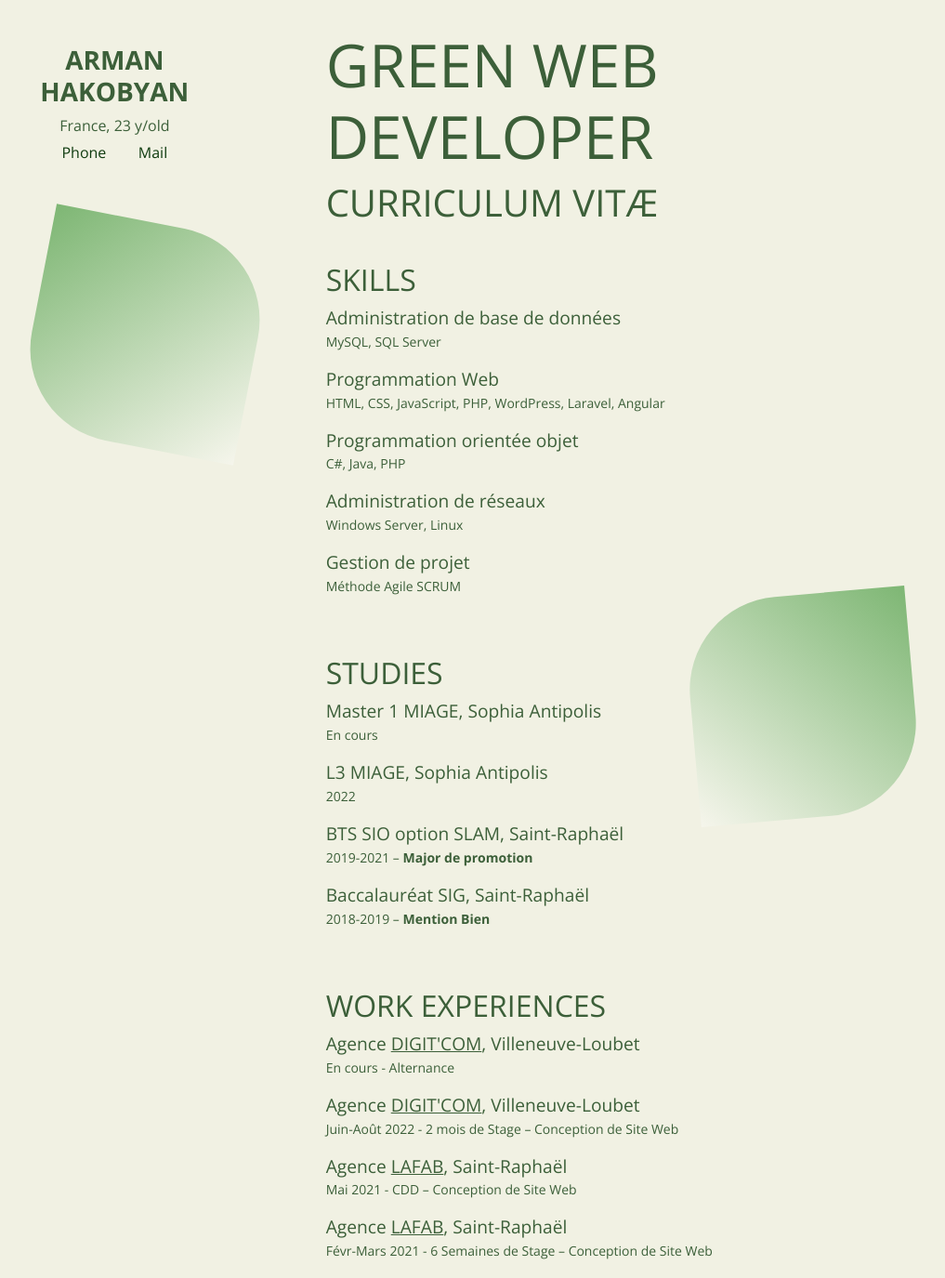
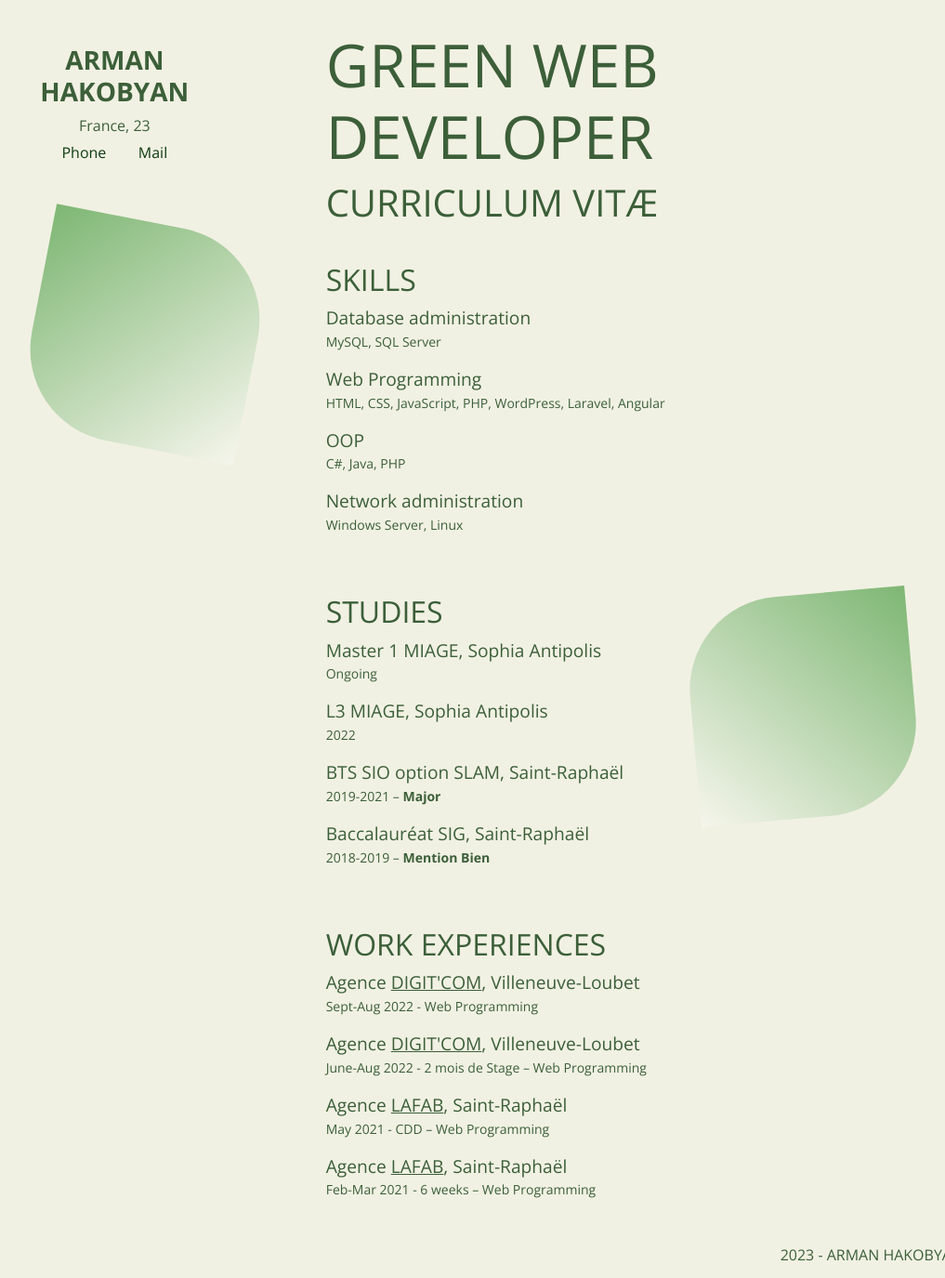
Before and after one commit to Arman-HKB/perso, a plain HTML site: page index.html in a window 1280 px wide. Shown: the top 1375 px of the page at 93% size, without its empty margins (130-1147 px from the left). Drawn offline with nearby package versions, Linux system fonts and the light colour scheme.

Commit message:
Commit 2

```diff
--- a/index.html
+++ b/index.html
@@ -1,10 +1,9 @@
 <!DOCTYPE html>
-<html lang="fr">
+<html lang="en">
   <head>
     <meta charset="UTF-8" />
     <meta name="viewport" content="width=device-width, initial-scale=1.0" />
-    <title>Arman Hakobyan</title>
-    <link rel="icon" type="image/png" href="images/icon.png" />
+    <title>Arman Hakobyan - WEB DEVELOPER</title>
     <link rel="preconnect" href="https://fonts.googleapis.com">
     <link href="https://fonts.googleapis.com/css2?family=Open+Sans:ital,wght@0,300;0,400;0,700;1,300;1,400;1,700&display=swap" rel="stylesheet">
     <link rel="stylesheet" href="css/bootstrap.min.css">
@@ -16,7 +15,7 @@
         <div class="left-side col d-flex flex-column align-items-center text-center">
           <div class="user-info">
             <h3>ARMAN HAKOBYAN</h3>
-            <p class="mb-0">France, 23 y/old</p>
+            <p class="mb-0">France, 23</p>
             <div class="coordonates">
               <a href="tel:0624187135">Phone</a>
               <a href="mailto:arman.hakobyan@etu.univ-cotedazur.fr">Mail</a>
@@ -28,38 +27,36 @@
           <h1 class="display-6 title">CURRICULUM VITÆ</h1>
           <div class="right-component">
               <h2>SKILLS</h2>
-              <p>Administration de base de données</p>
+              <p>Database administration</p>
               <p class="small mb-3">MySQL, SQL Server</p>
-              <p>Programmation Web</p>
+              <p>Web Programming</p>
               <p class="small mb-3">HTML, CSS, JavaScript, PHP, WordPress, Laravel, Angular</p>
-              <p>Programmation orientée objet</p>
+              <p>OOP</p>
               <p class="small mb-3">C#, Java, PHP</p>
-              <p>Administration de réseaux</p>
-              <p class="small mb-3">Windows Server, Linux</p>
-              <p>Gestion de projet</p>
-              <p class="small">Méthode Agile SCRUM</p>
+              <p>Network administration</p>
+              <p class="small">Windows Server, Linux</p>
           </div>
           <div class="right-component">
               <h2>STUDIES</h2>
               <p>Master 1 MIAGE, Sophia Antipolis</p>
-              <p class="small mb-3">En cours</p>
+              <p class="small mb-3">Ongoing</p>
               <p>L3 MIAGE, Sophia Antipolis</p>
               <p class="small mb-3">2022</p>
               <p>BTS SIO option SLAM, Saint-Raphaël</p>
-              <p class="small mb-3">2019-2021 – <b>Major de promotion</b></p>
+              <p class="small mb-3">2019-2021 – <b>Major</b></p>
               <p>Baccalauréat SIG, Saint-Raphaël</p>
               <p class="small">2018-2019 – <b>Mention Bien</b></p>
           </div>
           <div class="right-component">
               <h2>WORK EXPERIENCES</h2>
               <p>Agence <a href="https://group-digitcom.com/" target="_blank">DIGIT'COM</a>, Villeneuve-Loubet</p>
-              <p class="small mb-3">En cours - Alternance</p>
+              <p class="small mb-3">Sept-Aug 2022 -  Web Programming</p>
               <p>Agence <a href="https://group-digitcom.com/" target="_blank">DIGIT'COM</a>, Villeneuve-Loubet</p>
-              <p class="small mb-3">Juin-Août 2022 - 2 mois de Stage – Conception de Site Web</p>
+              <p class="small mb-3">June-Aug 2022 - 2 mois de Stage – Web Programming</p>
               <p>Agence <a href="https://agence-lafab.fr/" target="_blank">LAFAB</a>, Saint-Raphaël</p>
-              <p class="small mb-3">Mai 2021 - CDD – Conception de Site Web</p>
+              <p class="small mb-3">May 2021 - CDD – Web Programming</p>
               <p>Agence <a href="https://agence-lafab.fr/" target="_blank">LAFAB</a>, Saint-Raphaël</p>
-              <p class="small mb-3">Févr-Mars 2021 - 6 Semaines de Stage – Conception de Site Web</p>
+              <p class="small mb-3">Feb-Mar 2021 - 6 weeks – Web Programming</p>
           </div>
           <p class="text-center text-md-end">2023 - ARMAN HAKOBYAN</p>
         </div>
```
